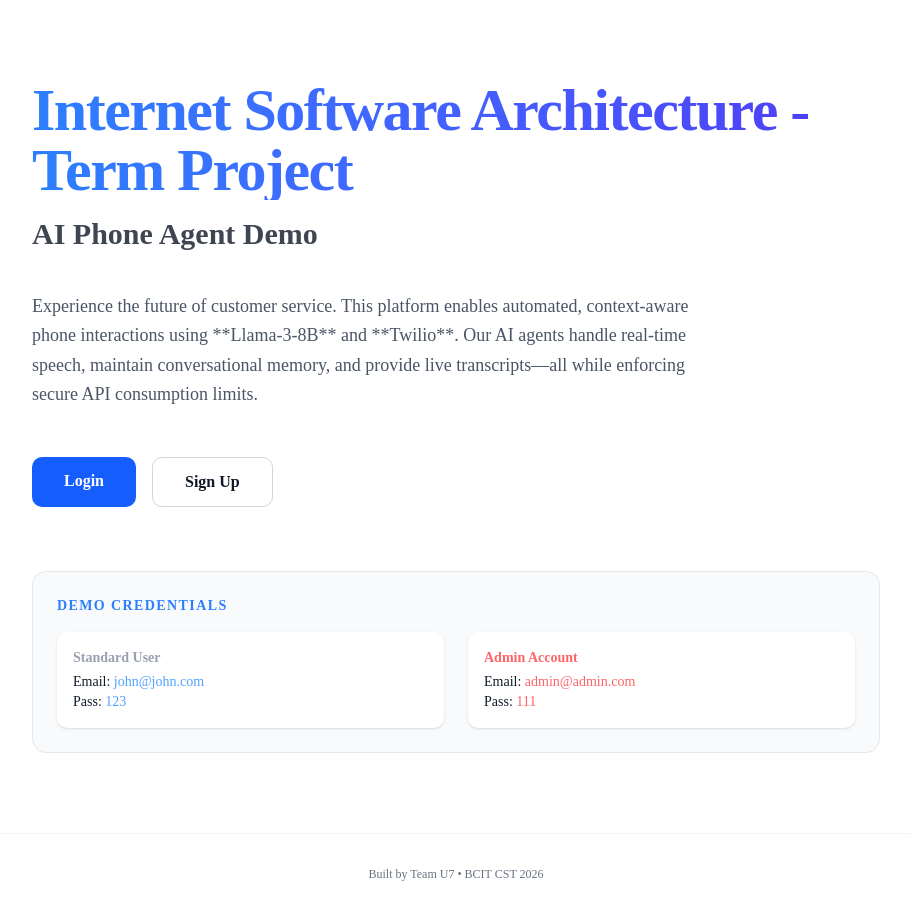
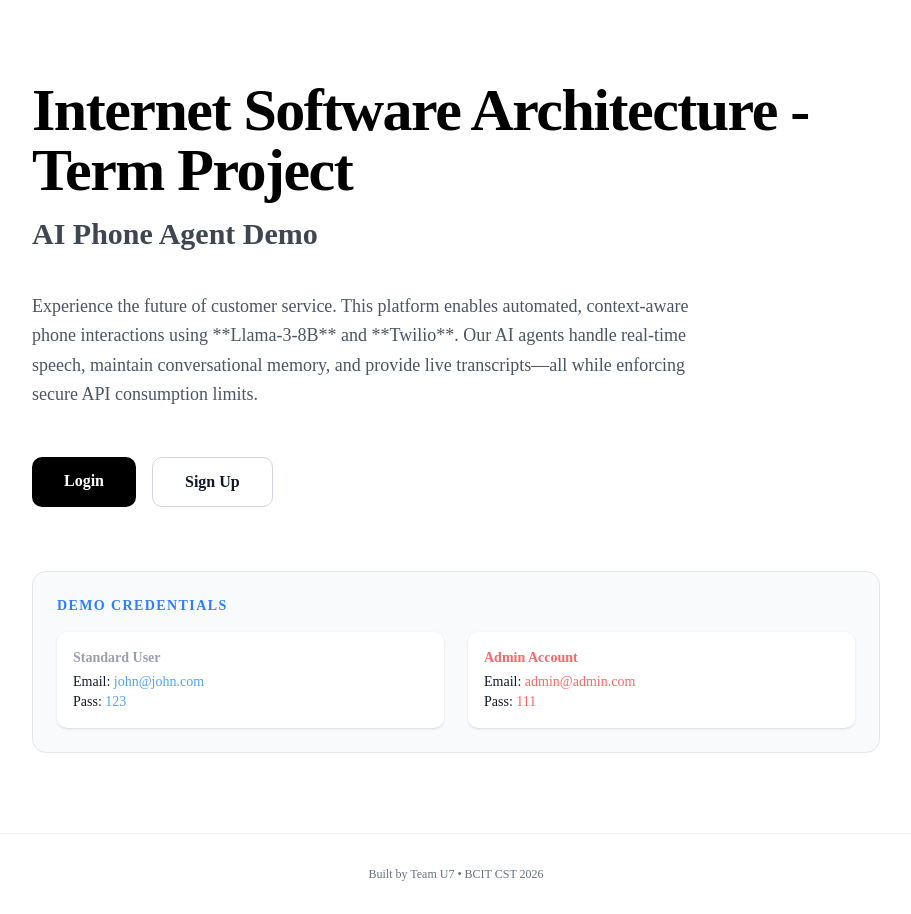
Before and after one commit to linhoangce/comp4537_project_iot_ai, a Next.js app: page / in a window 1280 px wide. Shown: the whole page, without its empty margins (184-1095 px from the left). Built offline with nearby package versions, Linux system fonts and the light colour scheme.

Commit message:
change color style

```diff
--- a/app/page.tsx
+++ b/app/page.tsx
@@ -3,10 +3,10 @@ import Link from "next/link";
 export default function Home() {
 	return (
 		<div className="flex flex-col min-h-screen bg-white dark:bg-black font-sans text-gray-900 dark:text-gray-100">
-			<main className="flex flex-1 flex-col items-center justify-center px-6 py-20 text-center sm:text-left sm:items-start max-w-4xl mx-auto w-full">
-				{/* Header Section */}
+      <main className="flex flex-1 flex-col items-center justify-center px-6 py-20 text-center sm:text-left sm:items-start max-w-4xl mx-auto w-full">
+
 				<div className="mb-10">
-					<h1 className="text-4xl sm:text-6xl font-extrabold tracking-tight mb-4 bg-gradient-to-r from-blue-500 to-indigo-600 bg-clip-text text-transparent">
+					<h1 className="text-4xl sm:text-6xl font-extrabold tracking-tight mb-4 bg-gradient-to-r text-black bg-clip-text ">
 						Internet Software Architecture - Term Project
 					</h1>
 					<h3 className="text-2xl sm:text-3xl font-semibold opacity-80">AI Phone Agent Demo</h3>
@@ -26,7 +26,7 @@ export default function Home() {
 				<div className="flex flex-col sm:flex-row gap-4 mb-16 w-full sm:w-auto">
 					<Link
 						href="/login"
-						className="px-8 py-3 bg-blue-600 hover:bg-blue-700 text-white rounded-lg font-bold transition text-center"
+						className="px-8 py-3 bg-black hover:bg-black-700 text-white rounded-lg font-bold transition text-center"
 					>
 						Login
 					</Link>
--- a/components/LogOut.tsx
+++ b/components/LogOut.tsx
@@ -22,7 +22,7 @@ export default function LogOut() {
 		<div className="flex justify-end">
 			<button
 				onClick={handleLogout}
-				className="text-sm bg-red-600 text-white px-3 py-1 rounded hover:bg-red-700 transition"
+				className="text-sm bg-black text-white px-3 py-1 rounded hover:bg-red-600 transition"
 			>
 				Log Out
 			</button>
```
